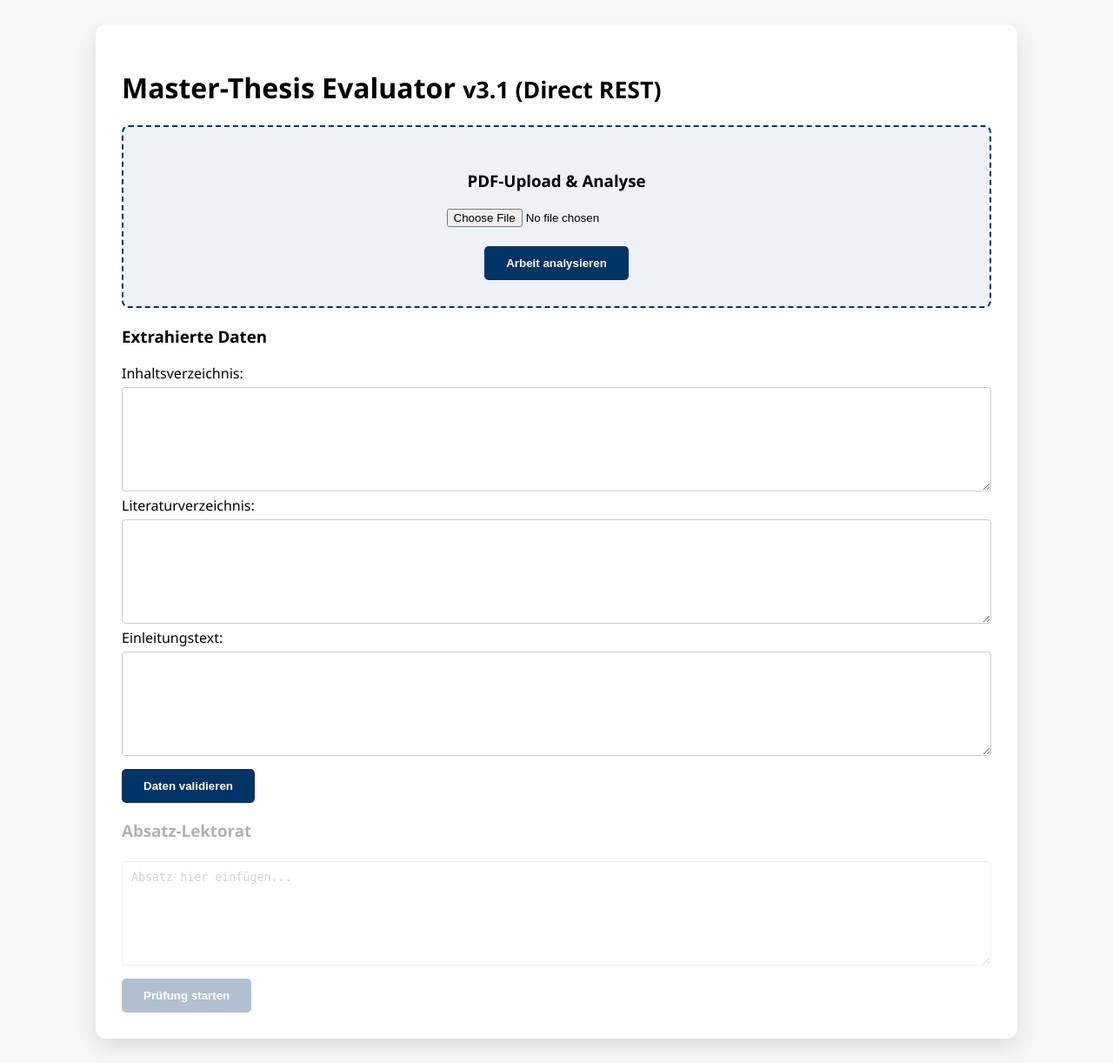
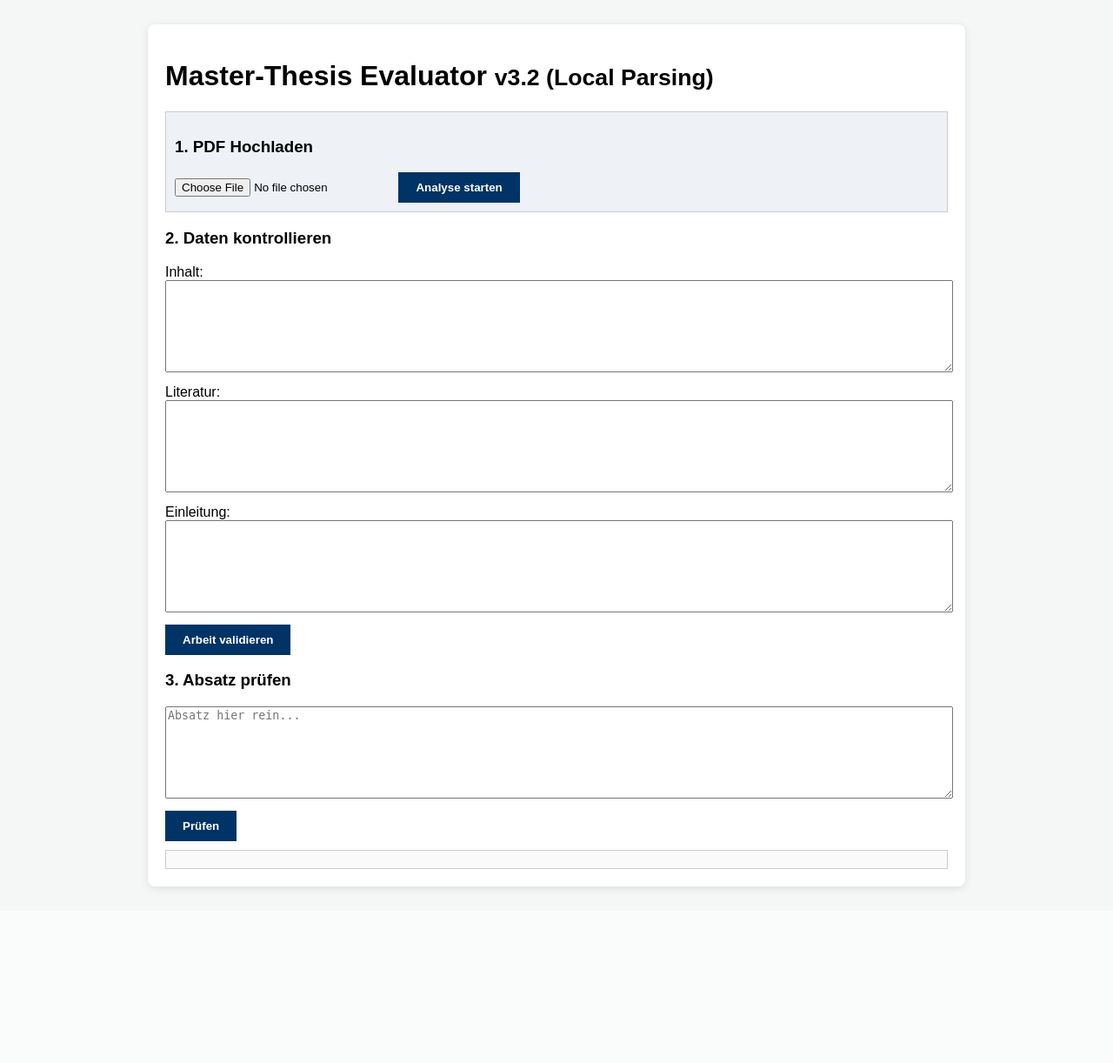
Before and after one commit to koenjo741/review, a Flask app: page / in a window 1280 px wide. Shown: the whole page at 87% size. After the commit the page ends 1024 px from the top, so only its background shows below. Run offline with Flask 3, Linux system fonts and the light colour scheme.

Commit message:
Last trial.

```diff
--- a/app.py
+++ b/app.py
@@ -2,7 +2,6 @@ from flask import Flask, render_template, request, jsonify
 import requests
 import os
 import json
-import base64
 import fitz  # PyMuPDF
 import re
 
@@ -12,48 +11,56 @@ app = Flask(__name__)
 GOOGLE_API_KEY = os.environ.get("GOOGLE_API_KEY")
 S2_API_KEY = os.environ.get("S2_API_KEY", "s2k-an3iWCohGVLwGyOWdzffZ9orI2E1ySNnp76Ojljo")
 
-def get_pdf_segment(pdf_bytes, start_page, end_page):
-    """Extrahiert Teilstücke des PDFs, um das Token-Limit zu schonen."""
-    doc = fitz.open(stream=pdf_bytes, filetype="pdf")
-    total = doc.page_count
-    new_doc = fitz.open()
-    # Seitenbereich sicherstellen
-    start = max(0, start_page)
-    end = min(end_page, total - 1)
-    new_doc.insert_pdf(doc, from_page=start, to_page=end)
-    segment_bytes = new_doc.write()
-    new_doc.close()
-    doc.close()
-    return segment_bytes
-
-def call_gemini_direct(prompt, pdf_data=None):
+def call_gemini_text_only(prompt: str) -> str:
     """
-    Nutzt exakt den Weg aus deinem ersten funktionierenden Skript.
+    Der stabilste Weg: Nur Text an den Standard-Endpunkt senden.
+    Kein PDF-Upload-Stress mehr.
     """
-    # Wir nutzen gemini-1.5-flash (das stabilste Modell)
     url = f"https://generativelanguage.googleapis.com/v1beta/models/gemini-1.5-flash:generateContent?key={GOOGLE_API_KEY}"
     headers = {"Content-Type": "application/json"}
-
-    parts = [{"text": prompt}]
-    if pdf_data:
-        parts.append({
-            "inline_data": {
-                "mime_type": "application/pdf",
-                "data": base64.b64encode(pdf_data).decode('utf-8')
-            }
-        })
-
-    payload = {"contents": [{"parts": parts}]}
+    payload = {"contents": [{"parts": [{"text": prompt}]}]}
 
     try:
         response = requests.post(url, headers=headers, json=payload, timeout=120)
         if response.status_code == 200:
-            data = response.json()
-            return data["candidates"][0]["content"]["parts"][0]["text"]
-        else:
-            return f"Fehler: {response.status_code}. {response.text}"
+            return response.json()["candidates"][0]["content"]["parts"][0]["text"]
+        return f"Fehler: {response.status_code}"
     except Exception as e:
         return f"Verbindungsfehler: {str(e)}"
+
+def extract_text_locally(pdf_bytes):
+    """Extrahiert Text direkt auf dem Server. Ersetzt die fehleranfällige Google-PDF-API."""
+    doc = fitz.open(stream=pdf_bytes, filetype="pdf")
+    full_text = ""
+    # Wir nehmen die ersten 10 und die letzten 15 Seiten (reicht für TOC, Intro und Bib)
+    total = doc.page_count
+
+    # Text von Anfang extrahieren
+    for i in range(min(10, total)):
+        full_text += doc[i].get_text()
+
+    full_text += "\n... [MITTELTEIL GEKÜRZT] ...\n"
+
+    # Text vom Ende extrahieren
+    if total > 10:
+        start_end = max(10, total - 15)
+        for i in range(start_end, total):
+            full_text += doc[i].get_text()
+
+    doc.close()
+    return full_text
+
+def clean_json(text):
+    """Isoliert JSON aus dem KI-Gequassel."""
+    try:
+        match = re.search(r'\{.*\}', text, re.DOTALL)
+        if match:
+            return json.loads(match.group(0))
+        return None
+    except:
+        return None
+
+# --- ROUTES ---
 
 @app.route('/')
 def index():
@@ -64,94 +71,53 @@ def process_pdf():
     if 'file' not in request.files:
         return jsonify({"error": "Keine Datei"}), 400
 
-    file = request.files['file']
-    pdf_bytes = file.read()
+    # 1. PDF lokal auslesen
+    pdf_text = extract_text_locally(request.files['file'].read())
 
-    # Seitenanzahl ermitteln
-    doc = fitz.open(stream=pdf_bytes, filetype="pdf")
-    total_pages = doc.page_count
-    doc.close()
+    # 2. Den extrahierten Text an Gemini senden
+    prompt = f"""
+    Hier ist der Text einer Masterarbeit. Extrahiere daraus:
+    1. 'toc': Das Inhaltsverzeichnis.
+    2. 'bibliography': Das Literaturverzeichnis.
+    3. 'draft_text': Die Einleitung.
 
-    # 1. TOC extrahieren (Seiten 1-10)
-    toc_pdf = get_pdf_segment(pdf_bytes, 0, 10)
-    toc_text = call_gemini_direct("Extrahiere das Inhaltsverzeichnis aus diesem PDF-Ausschnitt.", toc_pdf)
+    Antworte NUR im JSON-Format: {{"toc": "...", "bibliography": "...", "draft_text": "..."}}
 
-    # 2. Literatur extrahieren (Letzte 15 Seiten)
-    bib_pdf = get_pdf_segment(pdf_bytes, total_pages - 15, total_pages)
-    bib_text = call_gemini_direct("Extrahiere das Literaturverzeichnis aus diesem PDF-Ausschnitt.", bib_pdf)
+    TEXT:
+    {pdf_text}
+    """
 
-    # 3. Einleitung extrahieren (Seiten 1-15)
-    intro_pdf = get_pdf_segment(pdf_bytes, 0, 15)
-    intro_text = call_gemini_direct("Suche das Kapitel 'Einleitung' oder 'Introduction' und kopiere die ersten 3 Seiten Text.", intro_pdf)
+    raw_res = call_gemini_text_only(prompt)
+    data = clean_json(raw_res)
 
-    return jsonify({
-        "toc": toc_text,
-        "bibliography": bib_text,
-        "draft_text": intro_text
-    }), 200
+    if data:
+        return jsonify(data), 200
+    return jsonify({"error": "KI konnte Text nicht strukturieren"}), 500
 
 @app.route('/initialize', methods=['POST'])
 def initialize_work():
     data = request.json
     bib = data.get('bibliography', '')
-    toc = data.get('toc', '')
-    draft = data.get('draft_text', '')
 
-    # Literatur-Check (wie in deinem ersten Tool)
-    prompt_bib = (
-        "Du bist Lektor. Überprüfe das Literaturverzeichnis auf Fehler.\n"
-        "Antworte zeilenweise: STATUS (OK/FLAG), Nummer, Zitat - Begründung.\n\n"
-        f"{bib}"
-    )
-    res_bib = call_gemini_direct(prompt_bib)
-
-    # Struktur-Analyse
-    prompt_struct = f"Analysiere die Struktur der Arbeit:\nInhalt: {toc}\nText: {draft}"
-    analysis = call_gemini_direct(prompt_struct)
-
-    # Wir bauen die Liste für das Frontend manuell zusammen
-    checked_sources = []
-    for line in res_bib.strip().split('\n'):
-        if ',' in line:
-            parts = line.split(',', 2)
-            checked_sources.append({
-                "status": "valide" if "OK" in parts[0].upper() else "warning",
-                "id": parts[1].strip() if len(parts) > 1 else "?",
-                "text": parts[2].strip() if len(parts) > 2 else line,
-                "reason": "Verifiziert" if "OK" in parts[0].upper() else "Prüfen!"
-            })
+    prompt = f"Prüfe dieses Literaturverzeichnis auf Fehler. Antworte als JSON {{'entries': [...]}}: {bib}"
+    res = call_gemini_text_only(prompt)
+    bib_data = clean_json(res)
 
     return jsonify({
         "status": "success",
-        "bibliography_check": checked_sources,
-        "structural_analysis": analysis,
-        "full_context": f"STRUKTUR:\n{analysis}\n\nLITERATUR:\n{bib}"
+        "bibliography_check": bib_data.get('entries', []) if bib_data else [],
+        "structural_analysis": "Analyse bereit.",
+        "full_context": f"LITERATUR:\n{bib}"
     })
 
 @app.route('/evaluate', methods=['POST'])
 def evaluate():
     data = request.json
-    paragraph = data.get('paragraph', '')
-    context = data.get('context_summary', '')
+    para = data.get('paragraph', '')
 
-    # Agenten-Logik (wie in deinem ersten Tool)
-    res_a = call_gemini_direct(f"Akademisches Lektorat (Stil, Logik): {paragraph}")
-    res_b = call_gemini_direct(f"Fachprüfung im Kontext der Arbeit:\n{context}\n\nAbsatz: {paragraph}")
-
-    # Synthese zu JSON
-    prompt_c = (
-        f"Erstelle ein Gutachten als JSON.\nLektorat: {res_a}\nFachprüfung: {res_b}\n"
-        "Format: {\"gesamtnote_tendenz\": \"...\", \"kritikpunkte\": [{\"kategorie\": \"...\", \"original_zitat\": \"...\", \"kritikpunkt\": \"...\"}], \"ueberarbeiteter_absatz\": \"...\"}"
-    )
-    raw_eval = call_gemini_direct(prompt_c)
-
-    # Robustes JSON-Parsing
-    try:
-        start = raw_eval.find('{')
-        end = raw_eval.rfind('}') + 1
-        return jsonify(json.loads(raw_eval[start:end])), 200
-    except:
-        return jsonify({"error": "JSON Fehler", "raw": raw_eval}), 500
+    prompt = f"Erstelle ein Gutachten als JSON für diesen Absatz: {para}"
+    res = call_gemini_text_only(prompt)
+    return jsonify(clean_json(res) or {}), 200
 
 if __name__ == '__main__':
     app.run(debug=True)
--- a/templates/index.html
+++ b/templates/index.html
@@ -2,143 +2,80 @@
 <html lang="de">
 <head>
     <meta charset="UTF-8">
-    <title>Master-Thesis Evaluator v3.1</title>
+    <title>Master-Thesis Evaluator v3.2</title>
     <style>
-        body { font-family: 'Segoe UI', sans-serif; background: #f4f7f6; padding: 20px; }
-        .container { max-width: 1000px; margin: auto; background: white; padding: 30px; border-radius: 12px; box-shadow: 0 10px 25px rgba(0,0,0,0.1); }
-        .upload-zone { background: #eef2f7; border: 2px dashed #003366; text-align: center; padding: 30px; border-radius: 8px; margin-bottom: 20px; }
-        textarea { width: 100%; height: 120px; padding: 10px; border-radius: 4px; border: 1px solid #ccc; box-sizing: border-box; margin-top: 5px; }
-        button { background: #003366; color: white; border: none; padding: 12px 25px; border-radius: 5px; cursor: pointer; font-weight: bold; }
-        #status-box { background: #e6f4ea; padding: 15px; border-radius: 8px; display: none; margin-top: 20px; }
-        .scrollable { max-height: 200px; overflow-y: auto; background: white; padding: 10px; border: 1px solid #ddd; margin-top: 5px; font-family: monospace; font-size: 12px; }
-        .comparison-grid { display: grid; grid-template-columns: 1fr 1fr; gap: 20px; margin-top: 20px; }
-        .col { padding: 15px; border-radius: 8px; border: 1px solid #ddd; background: #fff; line-height: 1.6; }
+        body { font-family: sans-serif; padding: 20px; background: #f4f7f6; }
+        .container { max-width: 900px; margin: auto; background: white; padding: 20px; border-radius: 8px; box-shadow: 0 2px 10px rgba(0,0,0,0.1); }
+        textarea { width: 100%; height: 100px; margin-bottom: 10px; }
+        button { background: #003366; color: white; padding: 10px 20px; border: none; cursor: pointer; font-weight: bold; }
+        .box { border: 1px solid #ccc; padding: 10px; margin-top: 10px; background: #fafafa; }
     </style>
 </head>
 <body>
+<div class="container">
+    <h1>Master-Thesis Evaluator <small>v3.2 (Local Parsing)</small></h1>
 
-<div class="container">
-    <h1>Master-Thesis Evaluator <small>v3.1 (Direct REST)</small></h1>
-
-    <div class="upload-zone">
-        <h3>PDF-Upload & Analyse</h3>
+    <div class="box" style="background: #eef2f7;">
+        <h3>1. PDF Hochladen</h3>
         <input type="file" id="pdf-file" accept="application/pdf">
-        <br><br>
-        <button onclick="uploadPDF()" id="upload-btn">Arbeit analysieren</button>
-        <p id="loading-msg" style="display:none; color:#003366; font-weight:bold;">KI liest Teilstücke... Bitte warten.</p>
+        <button onclick="uploadPDF()" id="up-btn">Analyse starten</button>
     </div>
 
-    <div class="section">
-        <h3>Extrahierte Daten</h3>
-        <label>Inhaltsverzeichnis:</label>
-        <textarea id="toc"></textarea>
-        <label>Literaturverzeichnis:</label>
-        <textarea id="bibliography"></textarea>
-        <label>Einleitungstext:</label>
-        <textarea id="draft_text"></textarea>
-        <button onclick="initializeWork()" id="init-btn" style="margin-top:10px;">Daten validieren</button>
-    </div>
+    <h3>2. Daten kontrollieren</h3>
+    <label>Inhalt:</label><textarea id="toc"></textarea>
+    <label>Literatur:</label><textarea id="bibliography"></textarea>
+    <label>Einleitung:</label><textarea id="draft_text"></textarea>
+    <button onclick="init()">Arbeit validieren</button>
 
-    <div id="status-box">
-        <strong>✓ Literatur-Check:</strong>
-        <div id="bib-content" class="scrollable"></div>
-        <br>
-        <strong>✓ Struktur-Analyse:</strong>
-        <div id="struct-content" style="white-space: pre-wrap;"></div>
-    </div>
+    <div id="status" class="box" style="display:none;"></div>
 
-    <div class="section" id="eval-section" style="opacity:0.3; pointer-events:none;">
-        <h3>Absatz-Lektorat</h3>
-        <textarea id="paragraph" placeholder="Absatz hier einfügen..."></textarea>
-        <button onclick="evaluateParagraph()" id="eval-btn" style="margin-top:10px;">Prüfung starten</button>
-    </div>
-
-    <div id="result-container"></div>
+    <h3>3. Absatz prüfen</h3>
+    <textarea id="para" placeholder="Absatz hier rein..."></textarea>
+    <button onclick="eval()">Prüfen</button>
+    <div id="result" class="box"></div>
 </div>
 
 <script>
-    let globalContext = "";
+    let ctx = "";
+    async function uploadPDF() {
+        const btn = document.getElementById('up-btn');
+        btn.innerText = "Extrahiere Text lokal...";
+        const formData = new FormData();
+        formData.append('file', document.getElementById('pdf-file').files[0]);
 
-    async function uploadPDF() {
-        const fileInput = document.getElementById('pdf-file');
-        const btn = document.getElementById('upload-btn');
-        const msg = document.getElementById('loading-msg');
-        if(!fileInput.files[0]) return alert("Bitte PDF wählen.");
-
-        btn.disabled = true;
-        msg.style.display = "block";
-
-        const formData = new FormData();
-        formData.append('file', fileInput.files[0]);
-
-        try {
-            const response = await fetch('/process_pdf', { method: 'POST', body: formData });
-            const data = await response.json();
+        const res = await fetch('/process_pdf', { method: 'POST', body: formData });
+        const data = await res.json();
 
         document.getElementById('toc').value = data.toc;
         document.getElementById('bibliography').value = data.bibliography;
         document.getElementById('draft_text').value = data.draft_text;
-
-            btn.innerText = "✓ PDF extrahiert";
-            btn.style.background = "#28a745";
-        } catch (e) {
-            alert("Fehler: " + e.message);
-        } finally {
-            btn.disabled = false;
-            msg.style.display = "none";
-        }
+        btn.innerText = "✓ Fertig";
     }
 
-    async function initializeWork() {
-        const btn = document.getElementById('init-btn');
-        const payload = {
+    async function init() {
+        const res = await fetch('/initialize', {
+            method: 'POST',
+            headers: {'Content-Type': 'application/json'},
+            body: JSON.stringify({
                 toc: document.getElementById('toc').value,
                 bibliography: document.getElementById('bibliography').value,
                 draft_text: document.getElementById('draft_text').value
-        };
+            })
+        });
+        const data = await res.json();
+        ctx = data.full_context;
+        document.getElementById('status').style.display = "block";
+        document.getElementById('status').innerText = "Arbeit geladen. Du kannst jetzt Absätze prüfen.";
+    }
 
-        try {
-            const response = await fetch('/initialize', {
+    async function eval() {
+        const res = await fetch('/evaluate', {
             method: 'POST',
             headers: {'Content-Type': 'application/json'},
-                body: JSON.stringify(payload)
+            body: JSON.stringify({ paragraph: document.getElementById('para').value, context_summary: ctx })
         });
-            const data = await response.json();
-            globalContext = data.full_context;
-
-            let bibHtml = data.bibliography_check.map(e => `<div>[${e.status}] ${e.id}: ${e.text.substring(0,60)}...</div>`).join('');
-            document.getElementById('bib-content').innerHTML = bibHtml;
-            document.getElementById('struct-content').innerText = data.structural_analysis;
-            document.getElementById('status-box').style.display = 'block';
-            document.getElementById('eval-section').style.opacity = '1';
-            document.getElementById('eval-section').style.pointerEvents = 'auto';
-            btn.innerText = "✓ Initialisiert";
-        } catch (e) {
-            alert("Fehler: " + e.message);
-        }
-    }
-
-    async function evaluateParagraph() {
-        const btn = document.getElementById('eval-btn');
-        const para = document.getElementById('paragraph').value;
-        try {
-            const response = await fetch('/evaluate', {
-                method: 'POST',
-                headers: {'Content-Type': 'application/json'},
-                body: JSON.stringify({ paragraph: para, context_summary: globalContext })
-            });
-            const data = await response.json();
-            let html = `<div class="col" style="background:white; border: 1px solid #003366; margin-top:20px; padding:20px; border-radius:8px;">
-                <h3>Gutachten (Tendenz: ${data.gesamtnote_tendenz})</h3>
-                <div class="comparison-grid">
-                    <div class="col"><b>Original:</b><br>${para}</div>
-                    <div class="col" style="background:#f0f7ff;"><b>Vorschlag:</b><br>${data.ueberarbeiteter_absatz}</div>
-                </div>
-            </div>`;
-            document.getElementById('result-container').innerHTML = html;
-        } catch (e) {
-            alert("Fehler: " + e.message);
-        }
+        const data = await res.json();
+        document.getElementById('result').innerHTML = `<b>Note:</b> ${data.gesamtnote_tendenz}<br><br><b>Vorschlag:</b><br>${data.ueberarbeiteter_absatz}`;
     }
 </script>
 </body>
```
Lines whose indentation alone changed are shown as unchanged.
